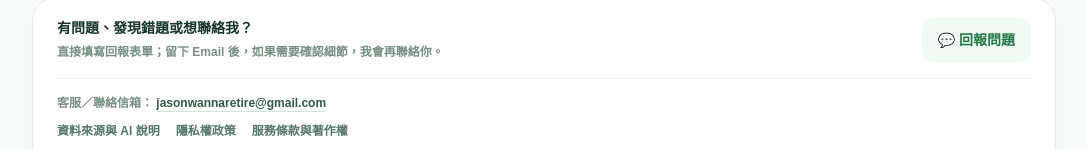
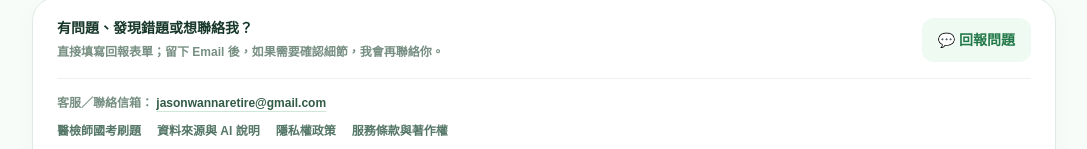
Before and after one commit to jason900326/medslime-web, a Next.js app: page / in a window 1280 px wide. Shown: the part 803-952 px from the top of the page, without its empty margins (96-1183 px from the left). Built offline with nearby package versions, Linux system fonts and the light colour scheme; no server answers.

Commit message:
Add internal link to medtech exam landing page

```diff
--- a/components/site-footer.tsx
+++ b/components/site-footer.tsx
@@ -39,6 +39,7 @@ export default function SiteFooter() {
             </a>
           </div>
           <div className="mt-3 flex flex-wrap gap-x-4 gap-y-2 text-xs font-black text-[#557768]">
+            <Link href="/medtech-exam" className="hover:text-[#2a9d5e]">醫檢師國考刷題</Link>
             <Link href="/about" className="hover:text-[#2a9d5e]">資料來源與 AI 說明</Link>
             <Link href="/privacy" className="hover:text-[#2a9d5e]">隱私權政策</Link>
             <Link href="/terms" className="hover:text-[#2a9d5e]">服務條款與著作權</Link>
```
